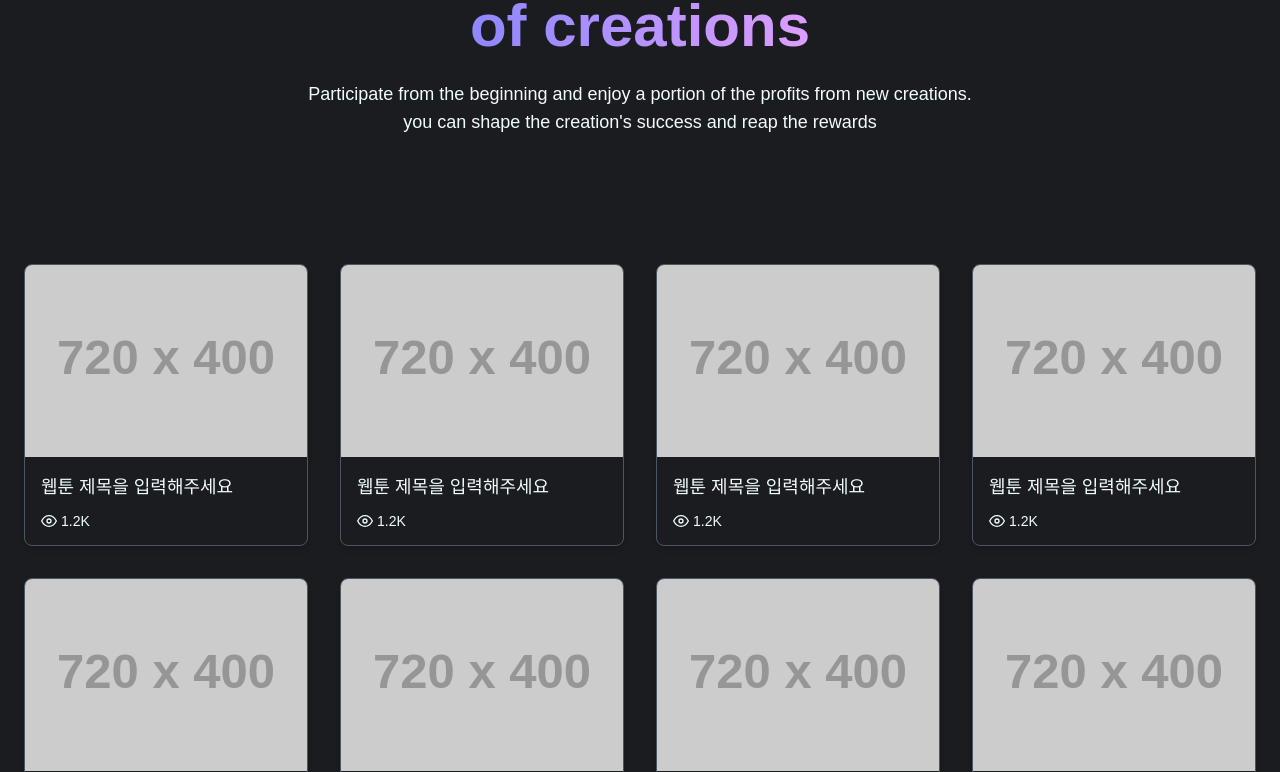
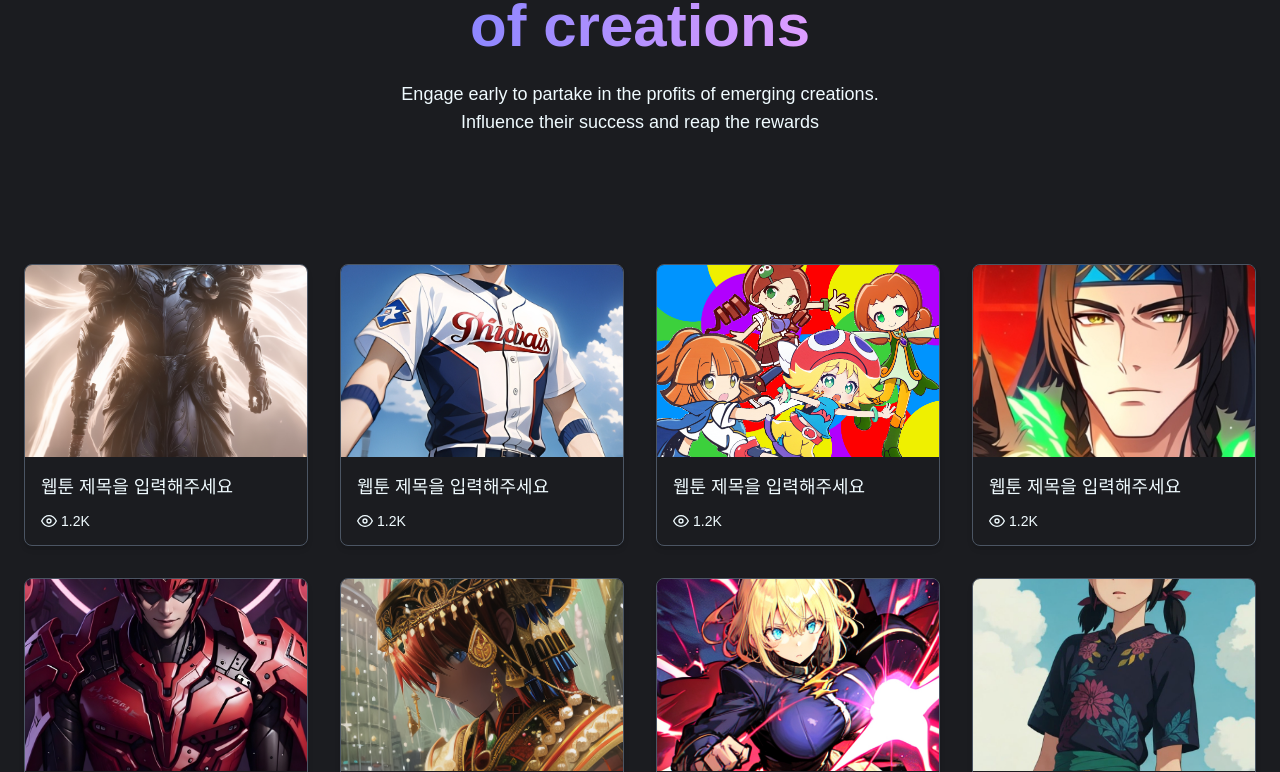
Before and after one commit to PogningLab/project_gh1, a Vue app in the folder frontend/: page / in a window 1280 px wide. Shown: the part 228-1000 px from the top of the page. Built offline with nearby package versions, Linux system fonts and the light colour scheme; no server answers; a web font is replaced by a local one.

Commit message:
[create] Pass ImageSource from BlockGroup to Block

```diff
--- a/frontend/src/components/Block.vue
+++ b/frontend/src/components/Block.vue
@@ -1,7 +1,7 @@
 <template>
 <div class="p-4 w-1/4">
   <div class="h-full border border-gray-600 rounded-lg shadow-md overflow-hidden">
-    <img class="lg:h-48 md:h-28 w-full object-cover object-center" src="https://dummyimage.com/720x400" alt="">
+    <img class="lg:h-48 md:h-28 w-full object-cover object-center" :src="imagePath" alt="">
     <div class="p-4">
       <h1 class="text-lg text-plain mb-3">웹툰 제목을 입력해주세요</h1>
        <div class="flex items-center">
@@ -18,5 +18,9 @@
 </template>
 
 
-<script lang="ts">
+<script setup lang="ts">
+import { defineProps } from 'vue'
+const props = defineProps({
+  imagePath: String
+})
 </script>
--- a/frontend/src/components/BlockGroup.vue
+++ b/frontend/src/components/BlockGroup.vue
@@ -2,14 +2,14 @@
 	<section class="text-plain bg-main1 body-font">
 		<div class="container px-6 py-24 mx-auto bg-main1">
 			<div class="flex flex-wrap -m-4">
-				<Block />
-				<Block />
-				<Block />
-				<Block />
-				<Block />
-				<Block />
-				<Block />
-				<Block />
+				<Block :imagePath="'../../webtoons/angel.jpeg'" />
+				<Block :imagePath="'../../webtoons/baseball.jpeg'" />
+				<Block :imagePath="'../../webtoons/cute.jpeg'" />
+				<Block :imagePath="'../../webtoons/face.jpeg'" />
+				<Block :imagePath="'../../webtoons/hero.jpeg'" />
+				<Block :imagePath="'../../webtoons/prince.jpeg'" />
+				<Block :imagePath="'../../webtoons/purple.jpeg'" />
+				<Block :imagePath="'../../webtoons/zibri.jpeg'" />
 			</div>
 		</div>
 	</section>
--- a/frontend/src/components/BlockTitle.vue
+++ b/frontend/src/components/BlockTitle.vue
@@ -4,7 +4,10 @@
         Join early and share the profits of creations
     </h2>
     <p class="text-plain md:text-lg">
-    Participate from the beginning and enjoy a portion of the profits from new creations. you can shape the creation's success and reap the rewards
+    Engage early to partake in the profits of emerging creations.
+    </p>
+    <p class="text-plain md:text-lg">
+    Influence their success and reap the rewards
     </p>
 </div>
 </template>
```
